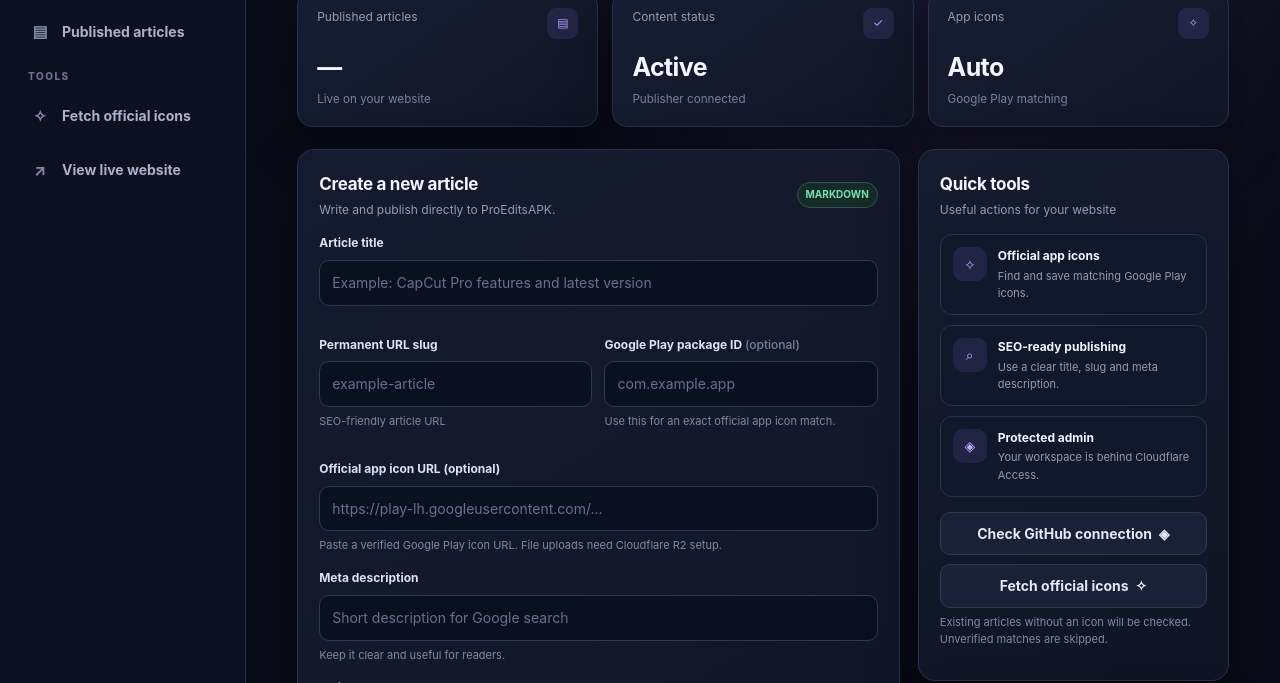
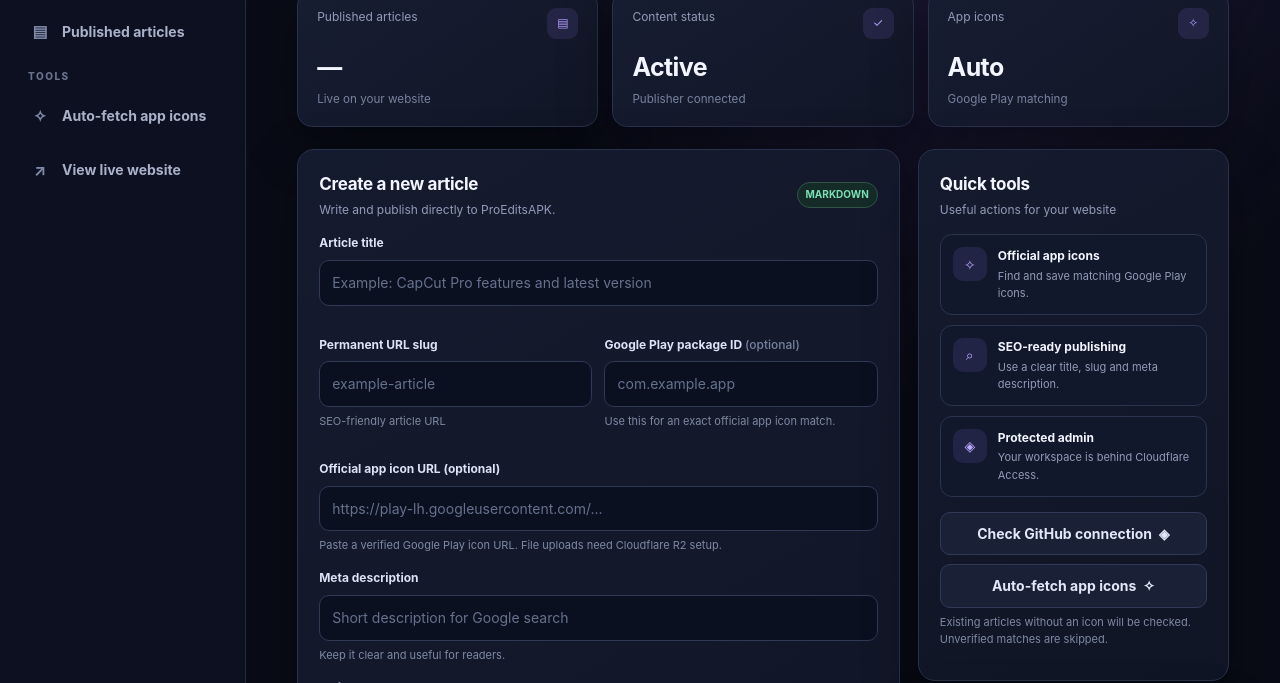
Before and after one commit to haseebaslam091-afk/proeditsapk, a Jekyll site: the page admin/index.html, which Jekyll copies as it is, in a window 1280 px wide and 1371 px high. Shown: the part 233-916 px from the top of the window. Built offline with Jekyll 4.4.1, drawn with Linux system fonts in a browser that asks for light colours.

Commit message:
Connect admin package ID field to automatic app icon lookup

```diff
--- a/admin/index.html
+++ b/admin/index.html
@@ -14,7 +14,7 @@
 <body><div class="app">
 <aside class="sidebar"><div class="brand"><div class="brandmark">P</div><div>ProEdits<span>APK</span><div style="font-size:10px;color:#75809e;font-weight:650;letter-spacing:1.2px">CONTROL CENTER</div></div></div>
 <div class="navlabel">WORKSPACE</div><nav class="nav"><a class="active" href="#dashboard"><span class="ico">▦</span>Dashboard</a><a href="#editor"><span class="ico">✎</span>Write article</a><a href="#published"><span class="ico">▤</span>Published articles</a></nav>
-<div class="navlabel">TOOLS</div><nav class="nav"><button type="button" id="sideIcons"><span class="ico">✧</span>Fetch official icons</button><a href="/" target="_blank" rel="noopener"><span class="ico">↗</span>View live website</a></nav>
+<div class="navlabel">TOOLS</div><nav class="nav"><button type="button" id="sideIcons"><span class="ico">✧</span>Auto-fetch app icons</button><a href="/" target="_blank" rel="noopener"><span class="ico">↗</span>View live website</a></nav>
 <div class="sidebottom"><div class="secure"><strong>◈ Secure workspace</strong>Protected by Cloudflare Access. Changes are saved to your GitHub repository.</div></div></aside>
 <main class="main" id="dashboard">
 <header class="topbar"><div style="display:flex;align-items:center;gap:12px"><button class="menu" id="menu" aria-label="Open navigation">☰</button><div class="mobilebrand"><div class="brandmark" style="width:31px;height:31px">P</div>ProEdits<span style="color:#a991ff">APK</span></div><div class="crumb">Workspace&nbsp; / &nbsp;<b>Dashboard</b></div></div><div class="top-actions"><a class="btn secondary" href="/" target="_blank" rel="noopener" style="text-decoration:none">View website ↗</a><div class="avatar">A</div></div></header>
@@ -28,7 +28,7 @@
 <div class="field"><label for="description">Meta description</label><input id="description" maxlength="320" placeholder="Short description for Google search"><div class="help">Keep it clear and useful for readers.</div></div>
 <div class="field"><label for="content">Article content</label><textarea id="content" required placeholder="# Introduction&#10;&#10;Write your helpful, original article here..."></textarea><div class="help">Markdown supported · Minimum 80 characters</div></div>
 <div class="formfoot"><span class="help">Your article will be saved to GitHub when published.</span><div style="display:flex;gap:8px"><button class="btn secondary" id="cancelEdit" type="button" hidden>Cancel edit</button><button class="btn primary" id="publish" type="submit">Publish article&nbsp; ↗</button></div></div></form><div id="status" class="status" role="status" aria-live="polite"></div></section>
-<aside><section class="panel"><div class="panelhead"><div><h2>Quick tools</h2><p class="hint">Useful actions for your website</p></div></div><div class="quick"><div class="quickitem"><div class="quickico">✧</div><div><b>Official app icons</b><span>Find and save matching Google Play icons.</span></div></div><div class="quickitem"><div class="quickico">⌕</div><div><b>SEO-ready publishing</b><span>Use a clear title, slug and meta description.</span></div></div><div class="quickitem"><div class="quickico">◈</div><div><b>Protected admin</b><span>Your workspace is behind Cloudflare Access.</span></div></div></div><button class="btn secondary" id="githubCheck" style="width:100%;margin-top:15px">Check GitHub connection&nbsp; ◈</button><button class="btn secondary" id="refreshIcons" style="width:100%;margin-top:9px">Fetch official icons&nbsp; ✧</button><p class="help">Existing articles without an icon will be checked. Unverified matches are skipped.</p></section>
+<aside><section class="panel"><div class="panelhead"><div><h2>Quick tools</h2><p class="hint">Useful actions for your website</p></div></div><div class="quick"><div class="quickitem"><div class="quickico">✧</div><div><b>Official app icons</b><span>Find and save matching Google Play icons.</span></div></div><div class="quickitem"><div class="quickico">⌕</div><div><b>SEO-ready publishing</b><span>Use a clear title, slug and meta description.</span></div></div><div class="quickitem"><div class="quickico">◈</div><div><b>Protected admin</b><span>Your workspace is behind Cloudflare Access.</span></div></div></div><button class="btn secondary" id="githubCheck" style="width:100%;margin-top:15px">Check GitHub connection&nbsp; ◈</button><button class="btn secondary" id="refreshIcons" style="width:100%;margin-top:9px">Auto-fetch app icons&nbsp; ✧</button><p class="help">Existing articles without an icon will be checked. Unverified matches are skipped.</p></section>
 <section class="panel articles" id="published"><div class="panelhead"><div><h2>Published articles</h2><p class="hint">Your latest live content</p></div><button class="btn secondary" id="refresh" style="padding:8px 10px">↻ Refresh</button></div><div id="posts" class="article-list"><p class="hint">Loading articles…</p></div></section></aside>
 </div></main></div>
 <script>
@@ -42,12 +42,12 @@
 function setStatus(s){$('status').textContent=s}
 function resetEditor(){editingPath=null;$('form').reset();$('slug').dataset.edited='';$('publish').textContent='Publish article ↗';$('cancelEdit').hidden=true;document.querySelector('#editor h2').textContent='Create a new article';}
 async function load(){const box=$('posts');box.innerHTML='<p class="hint">Loading articles…</p>';try{const d=await call('articles');const posts=d.articles||[];$('totalPosts').textContent=posts.length;box.innerHTML=posts.map(p=>'<div class="article"><div style="min-width:0"><b>'+escapeHtml(p.title)+'</b><div class="help">'+escapeHtml(p.date||'')+'</div></div><div class="list-actions"><button class="btn secondary edit" data-path="'+escapeHtml(p.path)+'" style="padding:7px 10px">Edit</button><button class="btn secondary delete" data-path="'+escapeHtml(p.path)+'" style="padding:7px 10px;color:#ff9d9d">Delete</button></div></div>').join('')||'<p class="hint">No published articles yet.</p>'}catch(e){box.textContent=e.message;$('totalPosts').textContent='—'}}
-async function editArticle(path){try{setStatus('Loading article…');const d=await call('articles?path='+encodeURIComponent(path));const p=d.article||{};let content=d.content||'';content=content.replace(/^---\s*[\s\S]*?\n---\s*\n?/,'');editingPath=path;$('title').value=p.title||'';$('slug').value=(p.slug||'').replace(/^\d{4}-\d{2}-\d{2}-/,'');$('description').value=p.description||'';$('iconUrl').value=p.iconUrl||'';$('content').value=content;$('publish').textContent='Save changes ✓';$('cancelEdit').hidden=false;document.querySelector('#editor h2').textContent='Edit article';document.getElementById('editor').scrollIntoView({behavior:'smooth'});setStatus('Editing: '+p.title)}catch(e){setStatus('Could not load article: '+e.message)}}
-$('form').addEventListener('submit',async e=>{e.preventDefault();$('publish').disabled=true;setStatus(editingPath?'Saving changes…':'Publishing your article…');try{const payload={title:$('title').value,slug:$('slug').value,description:$('description').value,iconUrl:$('iconUrl').value,content:$('content').value};if(editingPath)payload.path=editingPath;const d=await call('articles',{method:editingPath?'PUT':'POST',body:JSON.stringify(payload)});setStatus('✓ Saved to GitHub branch '+d.branch+'.');resetEditor();await load()}catch(err){setStatus('Could not save: '+err.message)}finally{$('publish').disabled=false}});
+async function editArticle(path){try{setStatus('Loading article…');const d=await call('articles?path='+encodeURIComponent(path));const p=d.article||{};let content=d.content||'';content=content.replace(/^---\s*[\s\S]*?\n---\s*\n?/,'');editingPath=path;$('title').value=p.title||'';$('slug').value=(p.slug||'').replace(/^\d{4}-\d{2}-\d{2}-/,'');$('description').value=p.description||'';$('iconUrl').value=p.iconUrl||'';$('packageName').value=p.packageName||'';$('content').value=content;$('publish').textContent='Save changes ✓';$('cancelEdit').hidden=false;document.querySelector('#editor h2').textContent='Edit article';document.getElementById('editor').scrollIntoView({behavior:'smooth'});setStatus('Editing: '+p.title)}catch(e){setStatus('Could not load article: '+e.message)}}
+$('form').addEventListener('submit',async e=>{e.preventDefault();$('publish').disabled=true;setStatus(editingPath?'Saving changes…':'Publishing your article…');try{const payload={title:$('title').value,slug:$('slug').value,description:$('description').value,iconUrl:$('iconUrl').value,packageName:$('packageName').value,content:$('content').value};if(editingPath)payload.path=editingPath;const d=await call('articles',{method:editingPath?'PUT':'POST',body:JSON.stringify(payload)});setStatus('✓ Saved to GitHub branch '+d.branch+'.');resetEditor();await load()}catch(err){setStatus('Could not save: '+err.message)}finally{$('publish').disabled=false}});
 $('cancelEdit').addEventListener('click',()=>{resetEditor();setStatus('Edit cancelled.')});
 $('posts').addEventListener('click',async e=>{const edit=e.target.closest('.edit'),del=e.target.closest('.delete');if(edit){await editArticle(edit.dataset.path);return}if(del){const path=del.dataset.path;if(!confirm('Permanently delete this article? This removes its Markdown file and listing entry from the GitHub branch.'))return;del.disabled=true;setStatus('Deleting article…');try{await call('articles',{method:'DELETE',body:JSON.stringify({path})});if(editingPath===path)resetEditor();setStatus('✓ Article deleted from GitHub.');await load()}catch(err){setStatus('Delete failed: '+err.message);del.disabled=false}}});
 async function checkGitHub(){const b=$('githubCheck');b.disabled=true;setStatus('Checking the GitHub connection…');try{const d=await call('health');setStatus('Backend connected · branch '+d.branch+' · '+d.articles+' articles · '+d.storage+' storage.')}catch(e){setStatus('GitHub check failed: '+e.message)}finally{b.disabled=false}}
 $('githubCheck').addEventListener('click',checkGitHub);
-async function refreshIcons(){setStatus('Automatic Google Play lookup is not connected. Paste a verified icon URL in the article form instead.')}
+async function refreshIcons(){setStatus('App icons are fetched automatically on the homepage by app title. Add the exact Google Play package ID for a more accurate match.')}
 $('refreshIcons').addEventListener('click',refreshIcons);$('sideIcons').addEventListener('click',refreshIcons);$('refresh').addEventListener('click',load);$('menu').addEventListener('click',()=>document.body.classList.toggle('menu-open'));document.querySelectorAll('.sidebar a[href^="#"]').forEach(a=>a.addEventListener('click',()=>document.body.classList.remove('menu-open')));load();
 </script></body></html>
```
